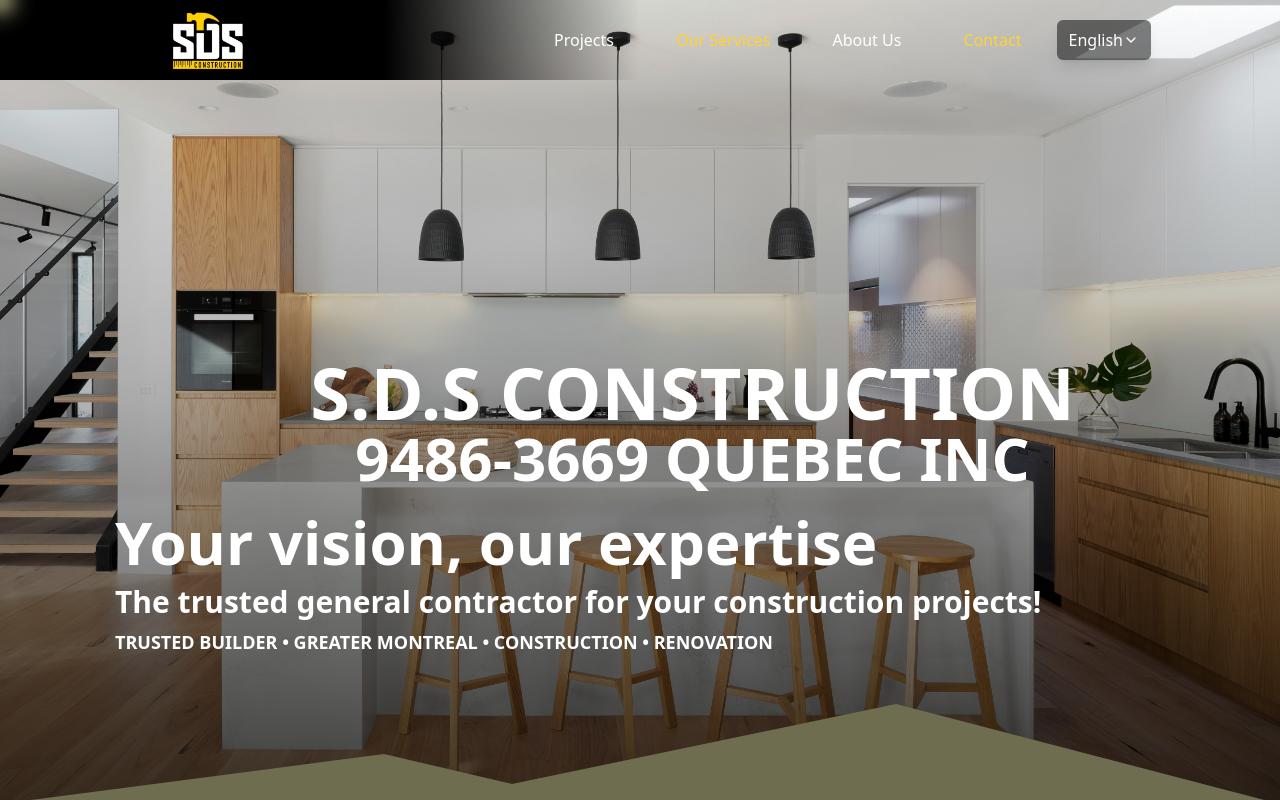
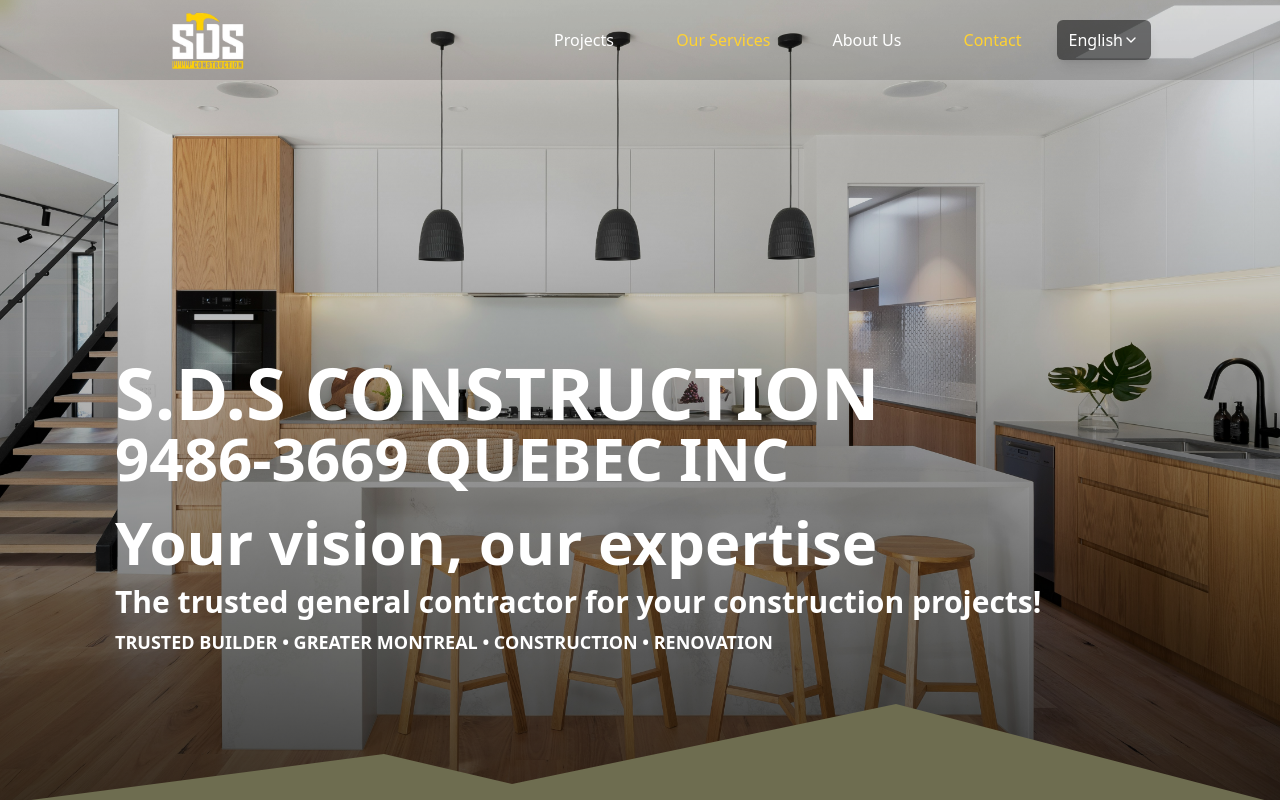
Before and after one commit to Manuel-hub-ca/sds, a Next.js app: page /en in a window 1280 px wide. Built offline with nearby package versions, Linux system fonts and the light colour scheme.

Commit message:
bg-logo-transparent

```diff
--- a/locales/en.json
+++ b/locales/en.json
@@ -146,5 +146,9 @@
   "boisMetal.section2.p2": "We bring it to life through custom-built work designed to last.",
   "boisMetal.section2.p3": "Trust experts for a result that is aesthetic, safe, and durable.",
   "copyright":"© 2025 All rights reserved",
-  "privacypolicy":"Privacy Policy"
+  "privacypolicy":"Privacy Policy",
+  "projects": "Projects",
+  "services": "Services",
+  "contact": "Contact",
+  "about": "About Us"
 }
--- a/locales/es.json
+++ b/locales/es.json
@@ -146,5 +146,9 @@
   "boisMetal.section2.p2": "Lo revelamos mediante creaciones personalizadas, diseñadas para perdurar.",
   "boisMetal.section2.p3": "Confía en expertos para obtener un resultado estético, seguro y duradero.",
   "copyright": "© 2025 Todos los derechos reservados",
-  "privacypolicy": "Política de privacidad"
+  "privacypolicy": "Política de privacidad",
+  "projects": "Projectos",
+  "services": "Servicios",
+  "contact": "Contacto",
+  "about": "Nosotros"
 }
--- a/locales/fr.json
+++ b/locales/fr.json
@@ -20,7 +20,7 @@
   "policy.points.1": "Nous collectons uniquement les données nécessaires à nos services.",
   "policy.points.2": "Vos informations ne sont jamais vendues ou partagées sans votre consentement.",
   "policy.points.3": "Vous pouvez demander l'accès ou la suppression de vos données à tout moment.",
-  "project":"Projets",
+  "project": "Projets",
   "contact.email": "Courriel",
   "contact.phone1": "Téléphone 1",
   "contact.phone2": "Téléphone 2",
@@ -119,5 +119,9 @@
   "services.items.demolition.description": "Démolition propre et sécuritaire pour préparer efficacement vos projets de rénovation ou d’agrandissement.",
 
   "copyright": "© 2025 Tous droits réservés",
-  "privacypolicy":"Politique de confidentialité"
+  "privacypolicy": "Politique de confidentialité",
+  "projects": "Projets",
+  "services": "Services",
+  "contact": "Contact",
+  "about": "À propos"
 }
--- a/src/components/Footer.js
+++ b/src/components/Footer.js
@@ -3,18 +3,15 @@
 import { useTranslations } from "./LanguageProvider";
 
 export default function Footer() {
-    const t = useTranslations();
+  const t = useTranslations();
+  //bg-[linear-gradient(to_left,_black_0%,_black_20%,_transparent_50%,_transparent_100%)]
   return (
-
     <>
-      <div className="footer flex flex-col md:flex-row justify-center items-center  gap-3 bg-[linear-gradient(to_left,_black_0%,_black_20%,_transparent_50%,_transparent_100%)] h-30 md:h-16 md:text-lg">
+      <div className="footer flex flex-col md:flex-row bg-black/20 justify-center items-center  gap-3  h-30 md:h-16 md:text-lg">
         <p>S.D.S Construction Inc</p>
         <p className="">{t("copyright")} </p>
-        <Link
-          href="/fr/policy"
-          className=" hover:text-white text-yellow-500"
-        >
-         {t("privacypolicy")}
+        <Link href="/fr/policy" className=" hover:text-white text-yellow-500">
+          {t("privacypolicy")}
         </Link>
       </div>
     </>
--- a/src/components/Hamburger.js
+++ b/src/components/Hamburger.js
@@ -6,6 +6,7 @@
 import { useEffect, useState } from "react";
 import { FlyoutLink, PricingContent } from "./NavBar";
 import SocialMedia from "./SocialMedia";
+import { useTranslations } from "./LanguageProvider";
 const Hamburger = () => {
   const [isOpen, setIsOpen] = useState(false);
   const [browserClass, setBrowserClass] = useState("");
@@ -15,7 +16,7 @@
   const locale = pathname.split("/")[1]; // extract 'fr', 'en', etc.
   const localeHome = `/${locale}`;
   const r = useRouter();
-
+  const t = useTranslations();
   const handleScroll = (id) => {
     setIsOpen(false);
     r.push("/#" + id);
@@ -38,6 +39,7 @@
   }, []);
 
   if (!mounted) return null; // ✅ Wait until browser is known
+
 
   return (
     <>
@@ -87,17 +89,17 @@
             className="transform hover:scale-110 hover:text-[#4D5C5A]"
             onClick={() => setIsOpen(false)}
           >
-            Projects
+            {t("projects")}
           </Link>
 
           <div>
             <FlyoutLink href="#" FlyoutContent={PricingContent} isOpen={isOpen} setIsOpen={setIsOpen}>
-              Services
+              {t("services")}
             </FlyoutLink>
           </div>
 
-          <button onClick={() => handleScroll("aboutUs")}>About</button>
-          <button onClick={() => handleScroll("contact")}>Contact Us</button>
+          <button onClick={() => handleScroll("aboutUs")}>{ t("about")}</button>
+          <button onClick={() => handleScroll("contact")}>{ t("contact")}</button>
           <SocialMedia />
         </div>
       </div>
--- a/src/components/LanguageChanger.js
+++ b/src/components/LanguageChanger.js
@@ -49,7 +49,7 @@
     <div
       ref={dropdownRef}
       className={`rounded-md shadow-lg w-24 h-fit ${
-        isMobile ? "fixed bottom-32 right-1.5" : "relative"
+        isMobile ? "fixed bottom-2 right-1.5" : "relative"
       }`}
     >
       <div
--- a/src/components/NavBar.js
+++ b/src/components/NavBar.js
@@ -38,12 +38,13 @@
     // console.log("isMobile changed:", isMobile);
   }, [isMobile]);
   const isActive = (href) => pathname === href;
+  // bg-[linear-gradient(to_right,_black_0%,_black_30%,_transparent_50%,_transparent_100%)]
   return (
-    <div className="flex fixed top-0 z-50 left-0 w-screen h-20 bg-[linear-gradient(to_right,_black_0%,_black_30%,_transparent_50%,_transparent_100%)] justify-between md:justify-around px-3 py-0">
+    <div className="flex fixed top-0 z-50 left-0 w-screen h-20 bg-black/15 justify-between md:justify-around px-3 py-0">
       <div className="relative w-32 h-full md:w-40">
         <Link href={localeHome} className="flex justify-center">
           <Image
-            src="/img/logo.JPG"
+            src="/img/logoFooter.png"
             alt="Company Logo"
             fill
             priority
--- a/src/components/Welcome.js
+++ b/src/components/Welcome.js
@@ -17,10 +17,10 @@
 
         {/* Text content */}
         <div className="absolute inset-0 z-10 flex flex-col items-center md:items-end w-full justify-end pb-28 md:pb-36 sm:p-2.5">
-          <h1 className="text-3xl md:text-7xl w-fit md:w-11/12 font-bold text-center">
+          <h1 className="text-3xl md:text-7xl w-11/12 font-bold text-left">
             S.D.S CONSTRUCTION
           </h1>
-          <h1 className="text-2xl md:text-6xl w-fit md:w-11/12 font-bold text-center">
+          <h1 className="text-2xl md:text-6xl w-11/12 font-bold text-left">
             9486-3669 QUEBEC INC
           </h1>
           <h1 className="text-2xl md:text-6xl font-bold mb-3 w-11/12 mt-6">
```
Also changed, not shown: public/img/logoFooter.png.
